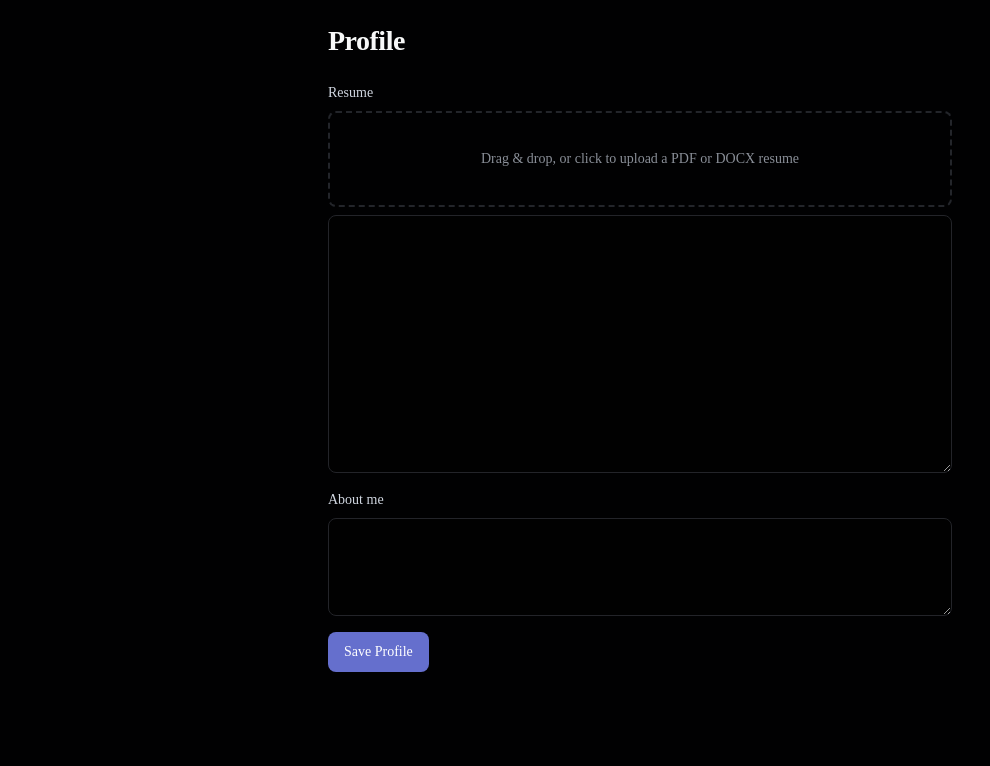
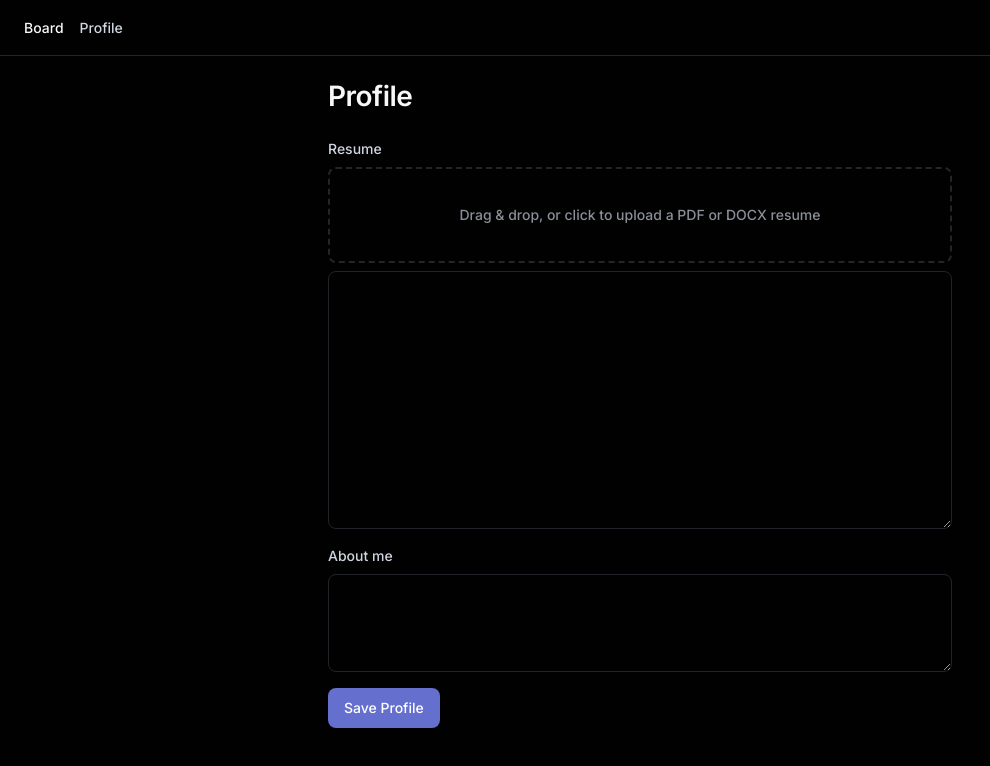
Before and after one commit to krishnaagrawal17/JOB-TRACKER, a Next.js app: page /profile in a window 1280 px wide. Shown: the top 766 px of the page, without its empty margins (0-990 px from the left). Built offline with nearby package versions, Linux system fonts and the light colour scheme; no server answers; the database is empty.

Commit message:
feat(job-tracker): wire up top-nav and board/add-job/profile navigation

```diff
--- a/app/layout.tsx
+++ b/app/layout.tsx
@@ -1,19 +1,32 @@
 import type { Metadata } from 'next';
+import { Inter, JetBrains_Mono } from 'next/font/google';
+import Link from 'next/link';
 import './globals.css';
+
+const inter = Inter({ subsets: ['latin'], weight: ['500', '600', '700'], variable: '--font-inter' });
+const jetbrainsMono = JetBrains_Mono({ subsets: ['latin'], variable: '--font-jetbrains-mono' });
 
 export const metadata: Metadata = {
   title: 'Job Tracker',
   description: 'A personal job application tracker.',
 };
 
-export default function RootLayout({
-  children,
-}: {
-  children: React.ReactNode;
-}) {
+export default function RootLayout({ children }: { children: React.ReactNode }) {
   return (
     <html lang="en" className="dark">
-      <body className="antialiased">{children}</body>
+      <body className={`${inter.variable} ${jetbrainsMono.variable} bg-canvas font-sans text-ink antialiased`}>
+        <header className="flex h-14 items-center gap-lg border-b border-hairline bg-canvas px-lg">
+          <nav className="flex gap-md text-body-sm">
+            <Link href="/" className="text-ink hover:text-accent-hover">
+              Board
+            </Link>
+            <Link href="/profile" className="text-ink-muted hover:text-accent-hover">
+              Profile
+            </Link>
+          </nav>
+        </header>
+        {children}
+      </body>
     </html>
   );
 }
--- a/app/page.tsx
+++ b/app/page.tsx
@@ -1,7 +1,33 @@
+'use client';
+
+import { useState } from 'react';
+import { useRouter } from 'next/navigation';
+import Board from '@/components/board/Board';
+import AddJobDialog from '@/components/board/AddJobDialog';
+import { Button } from '@/components/ui/button';
+import type { Job } from '@/lib/types';
+
 export default function Home() {
+  const router = useRouter();
+  const [isAddOpen, setIsAddOpen] = useState(false);
+  const [boardKey, setBoardKey] = useState(0);
+
+  function handleJobClick(job: Job) {
+    router.push(`/jobs/${job.id}`);
+  }
+
+  function handleJobCreated() {
+    setBoardKey((k) => k + 1);
+  }
+
   return (
-    <main className="flex min-h-screen items-center justify-center">
-      <h1 className="text-2xl font-semibold">Job Tracker</h1>
+    <main className="flex min-h-screen flex-col">
+      <div className="flex items-center justify-between px-lg pt-lg">
+        <h1 className="text-headline text-ink">Job Tracker</h1>
+        <Button onClick={() => setIsAddOpen(true)}>Add Job</Button>
+      </div>
+      <Board key={boardKey} onJobClick={handleJobClick} />
+      <AddJobDialog open={isAddOpen} onOpenChange={setIsAddOpen} onJobCreated={handleJobCreated} />
     </main>
   );
 }
```
Also changed, not shown: 1 other file (tests, documents, lock files or other folders).
